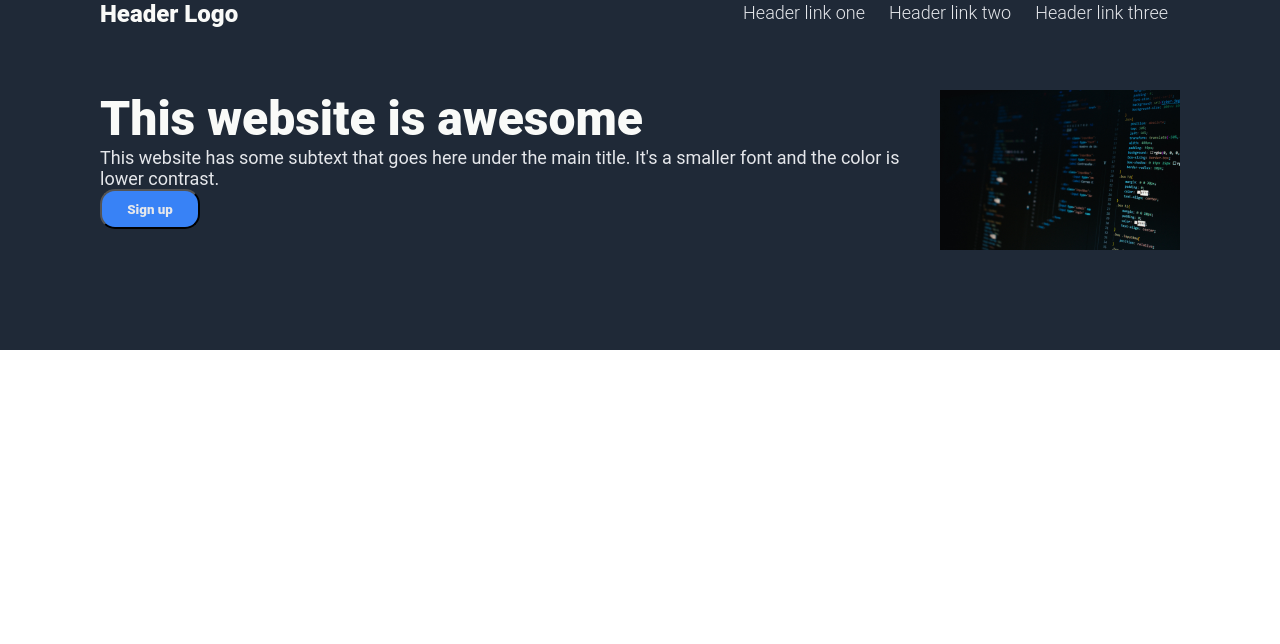
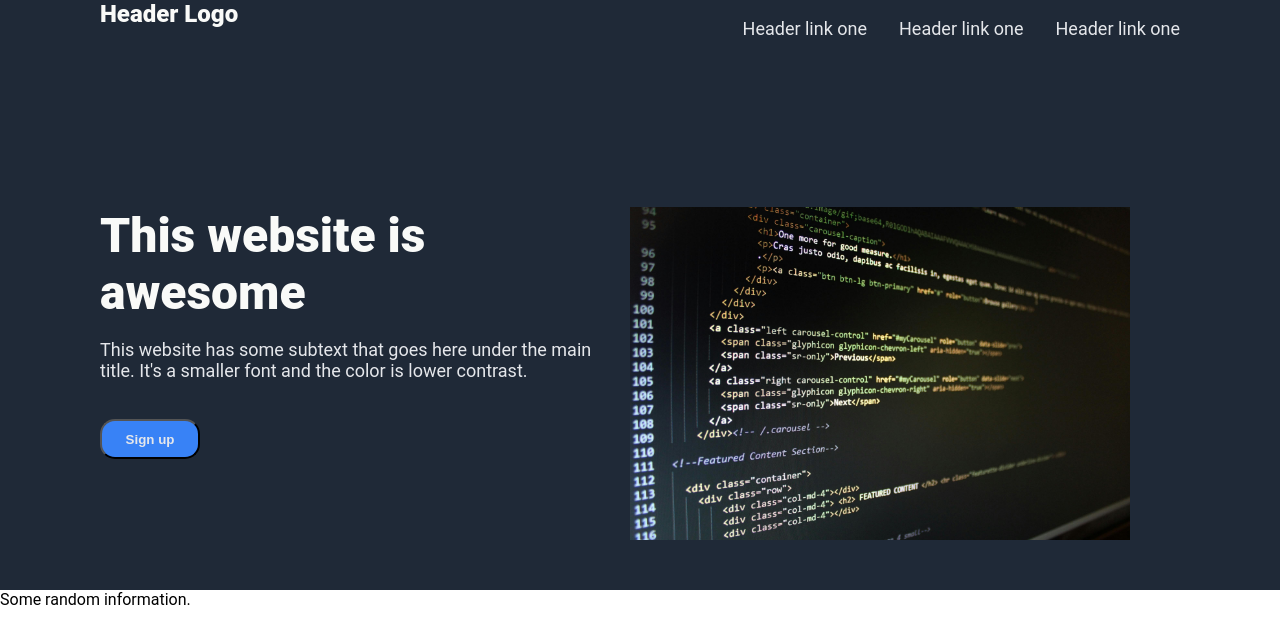
Before and after one commit to LorenzoCane/odin-landing-page, a plain HTML site: page index.html in a window 1280 px wide. Drawn offline with Linux system fonts and the light colour scheme.

Commit message:
complete header desing, int info-container structure

```diff
--- a/index.html
+++ b/index.html
@@ -13,17 +13,11 @@
                 Header Logo
             </div>
 
-            <div class="sec-text" >
-                Header link one
-            </div>
-
-            <div class="sec-text" >
-                Header link two
-            </div>
-
-            <div class="sec-text" >
-                Header link three
-            </div>
+            <ul class="header-link">
+                <li>Header link one</li>
+                <li>Header link one</li>
+                <li>Header link one</li>
+            </ul>
         </div>
         <div class="header-bottom">
             <div class="pres">
@@ -36,14 +30,37 @@
                 </button>
             </div>
 
-            <img src="img/code_nainimg.jpg" class="main-pict">
+            <img src="img/main_img.jpg" class="main-pict">
         </div>
 
     </div>
 
 
     <div class="info-container">
+        <div class="info-header">Some random information.</div>
+            <div class="info-content">
+                <div class="info">
+                    <img class="inf-plc-hold">
+                    <div class="inf-text"> </div>
+                </div>
 
+
+                <div class="info">
+                    <img class="inf-plc-hold">
+                    <div class="inf-text"> </div>
+                </div>
+
+                <div class="info">
+                    <img class="inf-plc-hold">
+                    <div class="inf-text"> </div>
+                </div>
+
+                <div class="info">
+                    <img class="inf-plc-hold">
+                    <div class="inf-text"> </div>
+                </div>
+            </div>
+        </div>
     </div>
 
     <div class="quote-container">
--- a/leading_page_style.css
+++ b/leading_page_style.css
@@ -1,7 +1,9 @@
-* {
-    padding: 0px;
-    margin: 0px;
+body {
+    height: 100vh;
+    margin: 0;
+    display: flex;
     font-family: Roboto;
+    flex-direction: column;
 }
 
 
@@ -11,7 +13,7 @@
     padding-left: 100px;
     padding-right: 100px;
     padding-bottom: 50px;
-    height: 300px;
+
     background-color: #1f2937;
 
 
@@ -19,43 +21,42 @@
 
 .header-top{
     display: flex;
-    height: 20px;
+    justify-content: space-between;
 }
 
 .logo{
-    flex: 1 0 auto;
     align-items: left;
     justify-content: left;
     color: #f9faf8;
-    font-weight: 800;
+    font-weight: 900;
     font-size: 24px;
-
 }
 
-.sec-text{
-    flex: 0 1 auto ;
-    margin : 2px;
-    padding-left: 10px;
-    padding-right: 10px;
-    align-items: right;
-    justify-content: right;
+ul{
+    display: flex;
+    gap: 32px;
     color: #e5e7eb;
     font-size: 18px;
-    font-weight: 300;
+    align-content: right;
+    text-decoration: none;
+    list-style-type: none;
+
 }
 
 .header-bottom{
     display: flex;
     flex-direction: row;
-    padding-top: 70px;
+    flex:1 0 auto ;
+    margin-top: 150px;
 }
 
 .pres{
     display: column;
+    width: 500px;
 }
 .main-t{
+    color: #f9faf8;
     font-size: 48px;
-    color: #f9faf8;
     font-weight: 900;
 }
 
@@ -65,6 +66,7 @@ p{
 }
 
 button{
+    margin-top: 20px;
     background-color: #3882f6;
     color: #e5e7eb;
     font-weight: 800;
@@ -74,5 +76,7 @@ button{
 }
 
 .main-pict{
-    width: 240px;
+    padding-left: 30px;
+    width: 500px;
+
 }
```
Also changed, not shown: img/code_nainimg.jpg (deleted), img/main_img.jpg (added).
